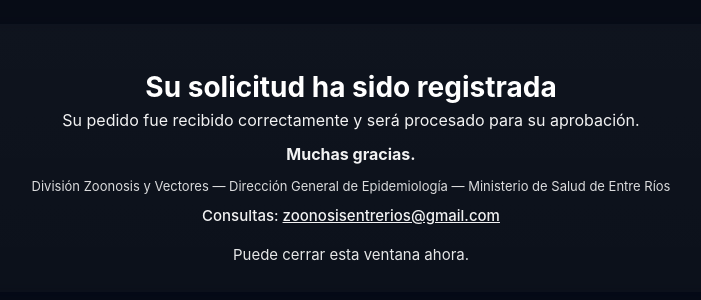
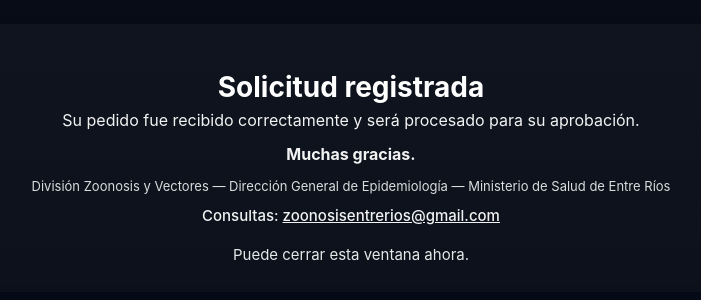
Before and after one commit to saladesituacionentrerios/returnurl, a plain HTML site: page index.html in a window 1280 px wide. Shown: the part 242-542 px from the top of the page, without its empty margins (289-990 px from the left). Drawn offline with Linux system fonts and the light colour scheme.

Commit message:
Update index.html

```diff
--- a/index.html
+++ b/index.html
@@ -36,7 +36,7 @@
       <img src="logo_msal_er.png" alt="Ministerio de Salud de Entre Ríos" onerror="this.style.display='none'" />
     </div>
 
-    <h1 id="titulo">Su solicitud ha sido registrada</h1>
+    <h1 id="titulo">Solicitud registrada</h1>
     <p>Su pedido fue recibido correctamente y será procesado para su aprobación.</p>
     <p><strong>Muchas gracias.</strong></p>
 
```
